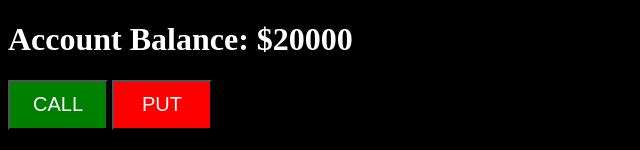
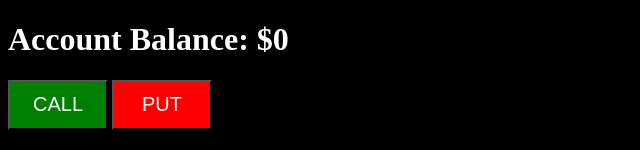
Before and after one commit to chaddjohnson/forex-trading, a website: page src/simulation/page/index.html in a window 1280 px wide. Shown: the top 150 px of the page, without its empty margins (0-640 px from the left). Drawn offline with nearby package versions, Linux system fonts and the light colour scheme.

Commit message:
Starting at 0 balance.

```diff
--- a/src/simulation/page/index.html
+++ b/src/simulation/page/index.html
@@ -30,7 +30,7 @@
         <script src="https://code.jquery.com/jquery-2.1.4.min.js"></script>
         <script>
 
-            var accountBalance = 20000;
+            var accountBalance = 0;
             var currentPrice = 0.0;
             var investment = 1000;
             var profitability = 0.7;
```
